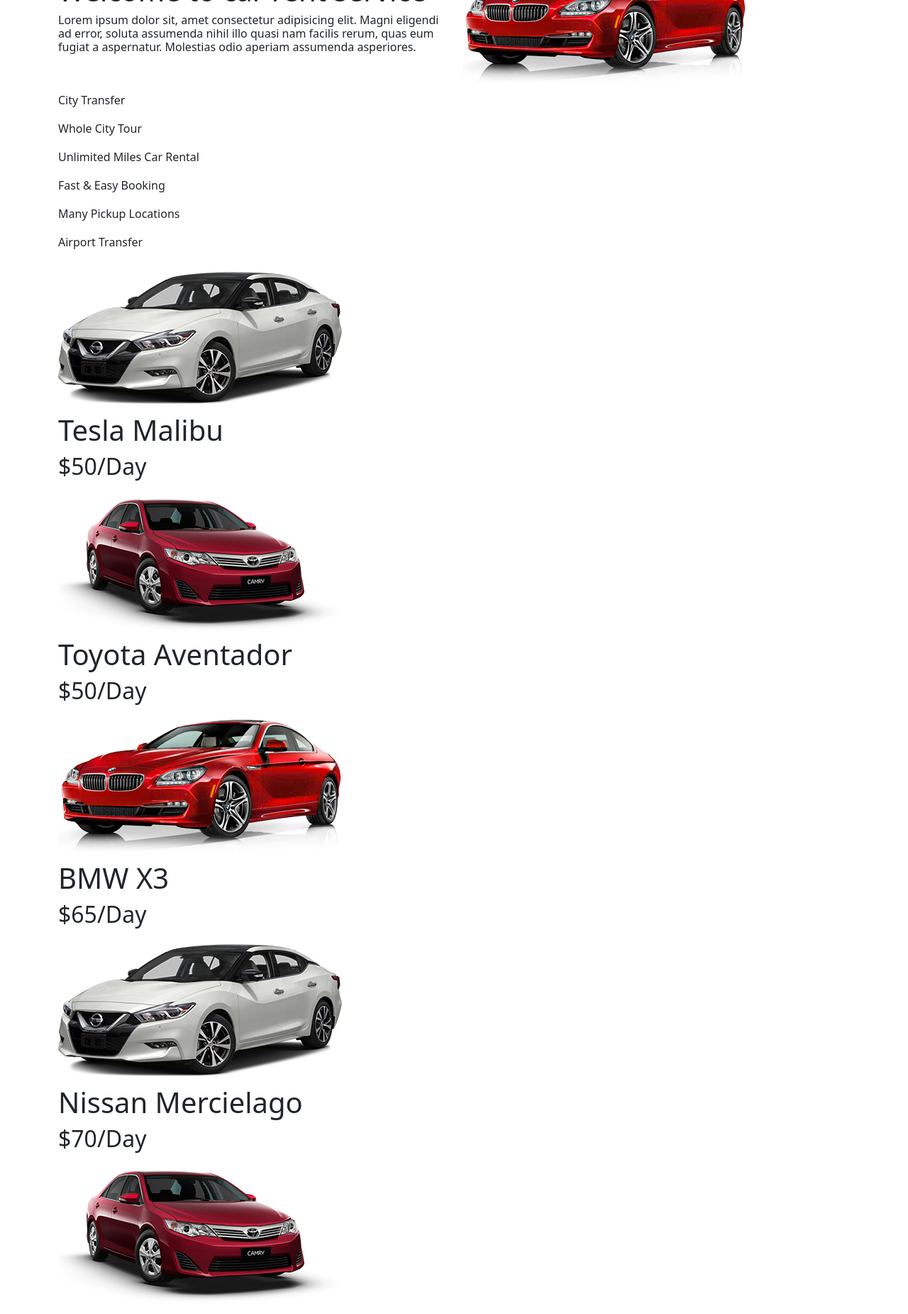
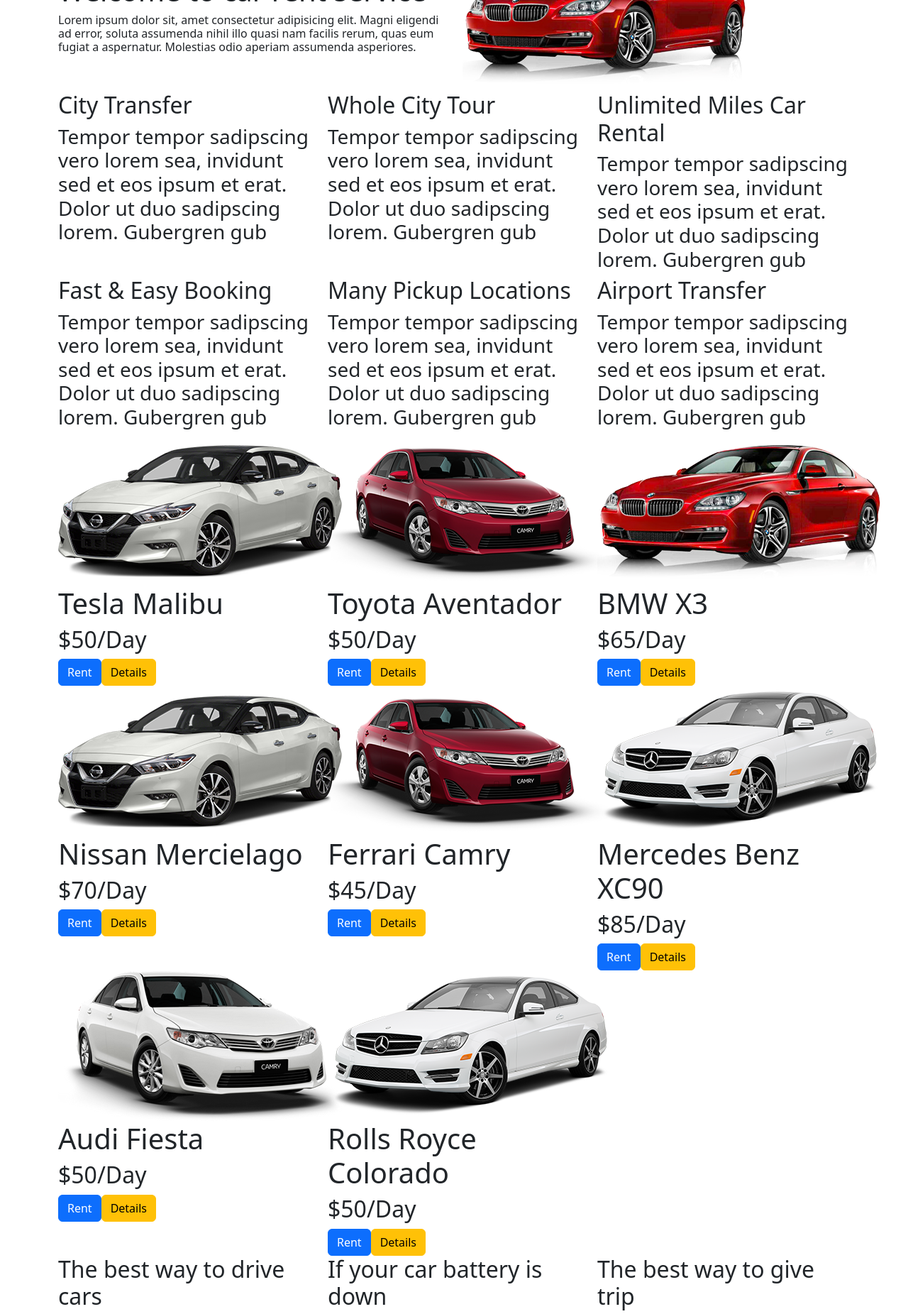
Before and after one commit to TURAB1/car-rental-project, a React (Create React App) app: page / in a window 1280 px wide. Shown: the part 1040-2891 px from the top of the page at 71% size. Built offline with nearby package versions, Linux system fonts and the light colour scheme.

Commit message:
services

```diff
--- /dev/null
+++ b/src/UI/BlogItem.jsx
@@ -0,0 +1,14 @@
+import React from 'react'
+import { Col } from 'reactstrap'
+const BlogItem = ({title,description}) => {
+  return (
+    <Col lg="4" md="6">
+
+      <h2>{title}</h2>
+      <h3>{description}</h3>
+
+    </Col>
+  )
+}
+
+export default BlogItem
--- a/src/UI/CarItem.jsx
+++ b/src/UI/CarItem.jsx
@@ -1,13 +1,17 @@
 import React from 'react'
-import { Container ,Col} from 'reactstrap'
-
+import { Container ,Col,Row, Button} from 'reactstrap'
+import "../styles/car-item.css"
 const CarItem = ({imgUrl,carName,price}) => {
   return (
-    <Col lg="12">
+    <Col lg="4" md="6">
 
       <img src={imgUrl} alt='car' />
       <h1>{carName}</h1>
       <h2>${price}/Day</h2>
+      <div className='btn-rent'>
+       <Button color="primary">Rent</Button>
+       <Button color='warning'>Details</Button>
+       </div>
     </Col>
 
   )
--- /dev/null
+++ b/src/UI/ServiceItem.jsx
@@ -0,0 +1,15 @@
+import React from 'react'
+import { Col } from 'reactstrap'
+
+const ServicesItem = ({title,desc}) => {
+  return (
+    <Col lg="4" md="6">
+
+      <h2>{title}</h2>
+      <h3>{desc}</h3>
+
+    </Col>
+  )
+}
+
+export default ServicesItem
--- a/src/UI/Services.jsx
+++ b/src/UI/Services.jsx
@@ -1,17 +1,20 @@
 import React from 'react'
 import serviceData from '../assets/data/serviceData'
-import { Container } from 'reactstrap'
+import { Container,Row } from 'reactstrap'
+import ServicesItem from './ServiceItem'
+
+
 
 const Services = () => {
     return (
         <Container>
-        <div>
+        <Row>
             {
                 serviceData.map((item, index) => {
-                    return <p>{item.title}</p>
+                    return <ServicesItem title={item.title} desc={item.desc}/>
                 })
             }
-        </div>
+        </Row>
         </Container>
     )
 }
--- a/src/pages/Blog.jsx
+++ b/src/pages/Blog.jsx
@@ -1,17 +1,19 @@
 import React from 'react'
 import blogData from '../assets/data/blogData'
-import { Container} from 'reactstrap'
+import { Container,Row} from 'reactstrap'
+import BlogItem from '../UI/BlogItem'
+
 
 const Blog = () => {
   return (
     <Container>
-    <div>
+    <Row>
             {
         blogData.map((item,index)=>{
-          return<p>{item.title}</p>
+          return <BlogItem title={item.title} description={item.description}/>
         })
       }
-    </div>
+    </Row>
 
     </Container>
   )
--- a/src/pages/Cars.jsx
+++ b/src/pages/Cars.jsx
@@ -8,7 +8,7 @@
     <Container>
 
        <Row>
-          <div>
+
             {
               carData.map((item, index) => {
                 return (
@@ -17,7 +17,7 @@
                 )
               })
             }
-          </div>
+
 
         </Row>
     </Container>
--- /dev/null
+++ b/src/styles/car-item.css
@@ -0,0 +1,4 @@
+.btn-rent{
+    display: flex;
+    flex-direction: row;
+  }
```
Also changed, not shown: src/index.css (line endings or trailing spaces).
